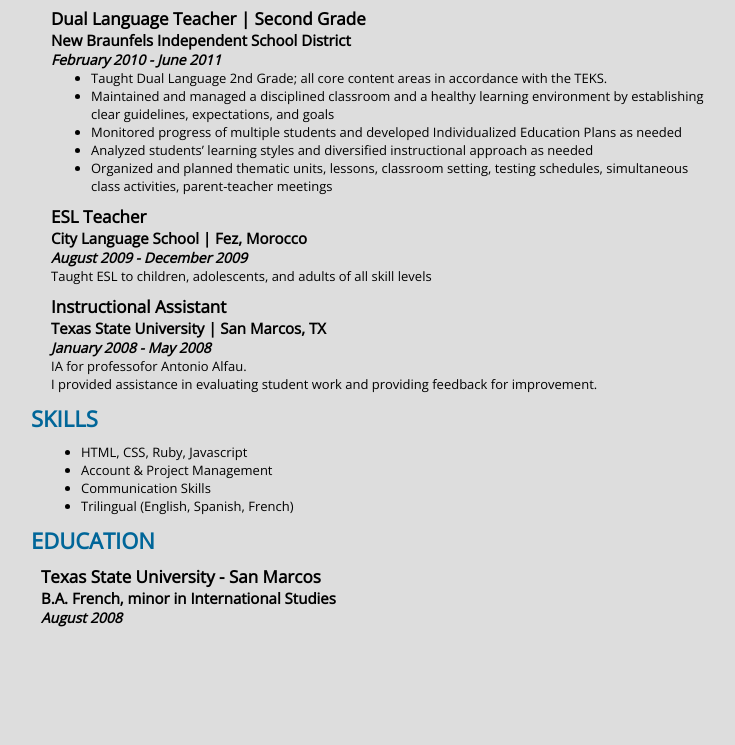
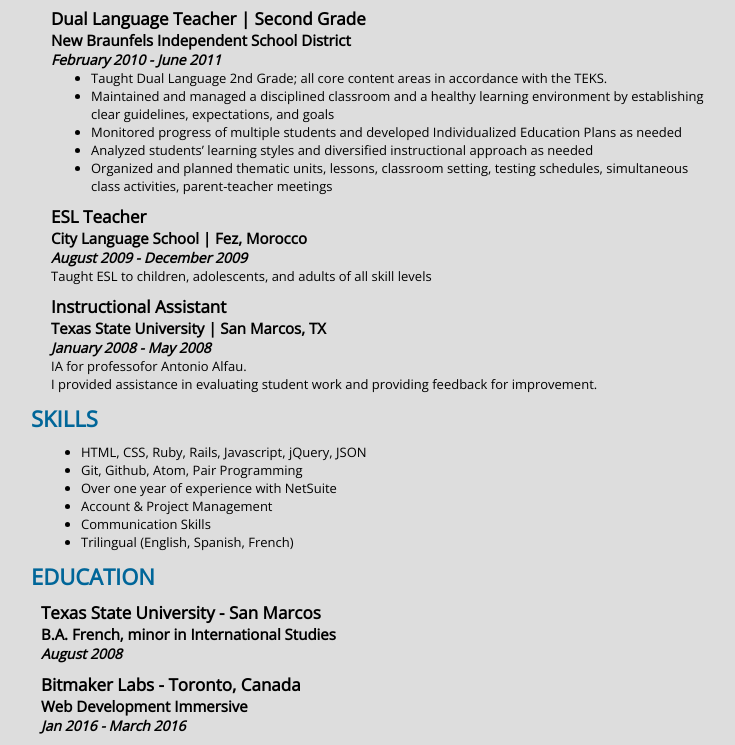
Before and after one commit to alorda/alorda.github.io, a plain HTML site: page index.html in a window 1280 px wide. Shown: the part 786-1531 px from the top of the page, without its empty margins (259-994 px from the left). Before the commit the page ends 1423 px from the top, so only its background shows below. Drawn offline with nearby package versions, Linux system fonts and the light colour scheme.

Commit message:
Add content to resume skills

```diff
--- a/index.html
+++ b/index.html
@@ -107,7 +107,9 @@
       </div>
           <div class="role">
             <ul>
-              <li>HTML, CSS, Ruby, Javascript</li>
+              <li>HTML, CSS, Ruby, Rails, Javascript, jQuery, JSON</li>
+              <li>Git, Github, Atom, Pair Programming</li>
+              <li>Over one year of experience with NetSuite</li>
               <li>Account & Project Management</li>
               <li>Communication Skills</li>
               <li>Trilingual (English, Spanish, French)</li>
@@ -123,6 +125,11 @@
               <h4>B.A. French, minor in International Studies</h4>
                 <h5> August 2008</h5>
           </div>
+          <div class="role">
+            <h3>Bitmaker Labs - Toronto, Canada</h3>
+              <h4>Web Development Immersive</h4>
+                <h5>Jan 2016 - March 2016</h5>
+          </div>
     </div>
 
 
```
